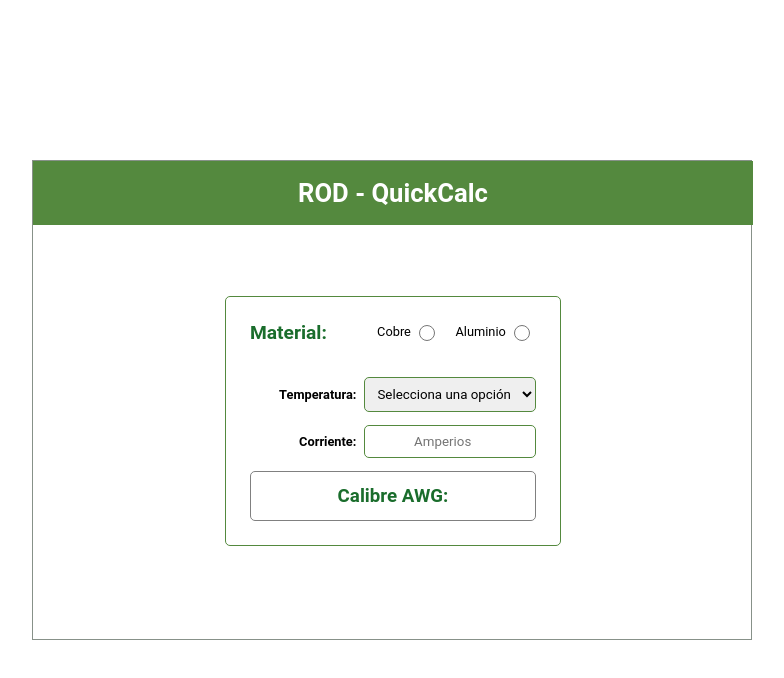
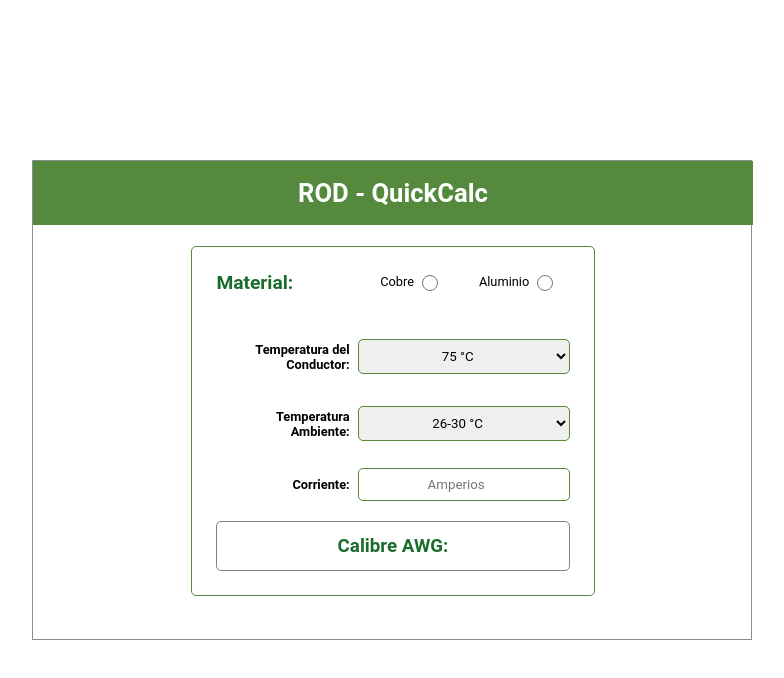
Before and after one commit to cmarioep/ROD-QuickCalc, a React (Vite) app: page /awgbycurrent in a window 1280 px wide. Shown: the top 678 px of the page, without its empty margins (248-1032 px from the left). Built offline with nearby package versions, Linux system fonts and the light colour scheme.

Commit message:
Feature: input for temperature factor on AwgByCurrent

```diff
--- a/src/pages/AwgByCurrent.jsx
+++ b/src/pages/AwgByCurrent.jsx
@@ -49,12 +49,29 @@ export const AwgByCurrent = () => {
                 </div>
 
                 <div className="label-input">
-                    <label htmlFor="awg">Temperatura:</label>
-                    <select id="awg" name="temperature" onChange={onInputChange} defaultValue="">
+                    <label htmlFor="awg">Temperatura del Conductor:</label>
+                    <select id="awg" name="temperature" onChange={onInputChange} defaultValue="75">
                         <option value="">Selecciona una opción</option>
                         <option value="60">60 °C</option>
                         <option value="75">75 °C</option>
                         <option value="90">90 °C</option>
+                    </select>
+                </div>
+
+                <div className="label-input">
+                    <label htmlFor="awg">Temperatura Ambiente:</label>
+                    <select id="awg" name="temperature" onChange={onInputChange} defaultValue="30">
+                        <option value="">Selecciona una opción</option>
+                        <option value="25">21-25 °C</option>
+                        <option value="30">26-30 °C</option>
+                        <option value="35">31-35 °C</option>
+                        <option value="40">36-40 °C</option>
+                        <option value="45">41-45 °C</option>
+                        <option value="50">46-50 °C</option>
+                        <option value="55">51-55 °C</option>
+                        <option value="60">56-60 °C</option>
+                        <option value="70">61-70 °C</option>
+                        <option value="80">71-80 °C</option>
                     </select>
                 </div>
 
--- a/src/styles/pages/CurrentCapacity.scss
+++ b/src/styles/pages/CurrentCapacity.scss
@@ -29,8 +29,8 @@
             display: flex;
             justify-content: space-between;
 
-            width: 50%;
-            height: 250px;
+            width: 60%;
+            height: 350px;
             padding: 1.5rem;
             border-radius: 5px;
             border: 1px solid $clr-primary;
```
